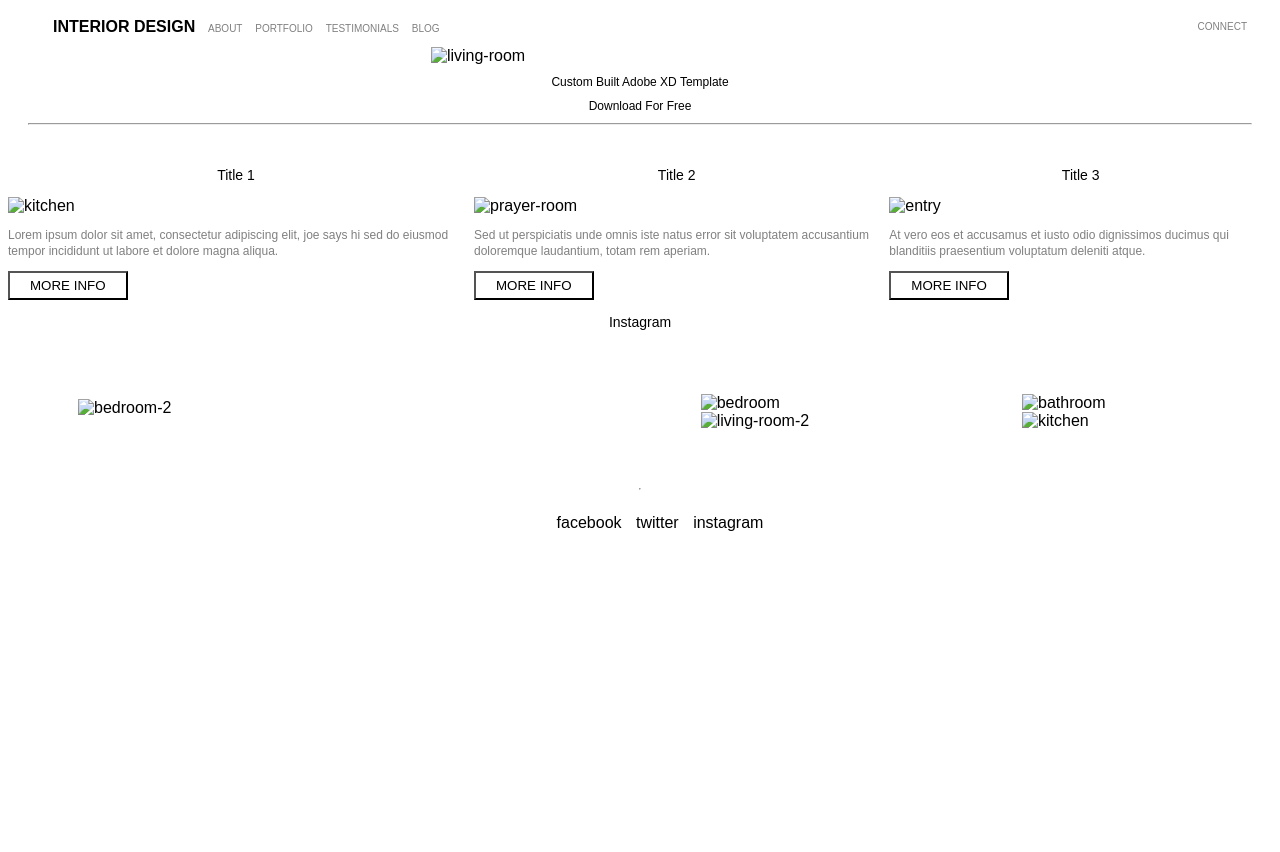
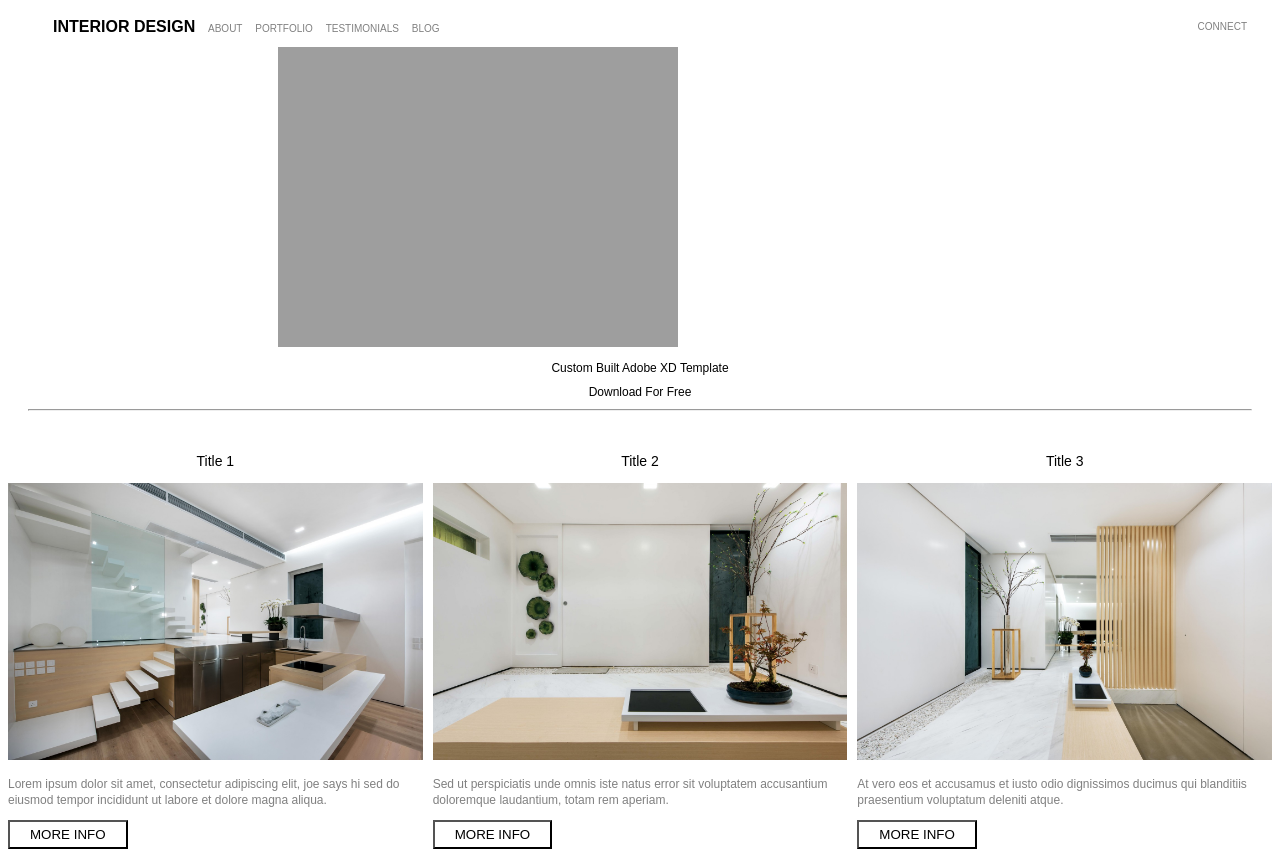
Before and after one commit to navonodjoseph/interior-design, a plain HTML site: page index.html in a window 1280 px wide. Shown: the top 852 px of the page. Before the commit the page ends 800 px from the top, so only its background shows below. Drawn offline with Linux system fonts and the light colour scheme; the site is published under a folder, as on GitHub Pages, so addresses that start at the root find nothing.

Commit message:
updated_html

```diff
--- a/index.html
+++ b/index.html
@@ -24,7 +24,7 @@
         </header>
         <main>
             <div class="main-image">
-                <img src="/assets/living-room.png" alt="living-room">
+                <img src="assets/living-room.png" alt="living-room">
             </div>
                 <h2> Custom Built Adobe XD Template </h2>
                 <h2>Download For Free</h2>
@@ -33,19 +33,19 @@
         <div class="gallery">
             <div class="gallery-1">
                 <h3>Title 1</h3>
-            <img src="/assets/kitchen.jpg" alt="kitchen">
+            <img src="assets/kitchen.jpg" alt="kitchen">
             <p>Lorem ipsum dolor sit amet, consectetur adipiscing elit, joe says hi sed do eiusmod tempor incididunt ut labore et dolore magna aliqua. </p>
             <button> MORE INFO</button>
             </div>
             <div class="gallery-2">
                 <h3>Title 2</h3>
-                <img src="/assets/prayer-room.jpg" alt="prayer-room">
+                <img src="assets/prayer-room.jpg" alt="prayer-room">
                 <p>Sed ut perspiciatis unde omnis iste natus error sit voluptatem accusantium doloremque laudantium, totam rem aperiam. </p>
             <button> MORE INFO</button>
             </div>
             <div class="gallery-3">
                 <h3>Title 3</h3>
-                <img src="/assets/entry.jpg" alt="entry">
+                <img src="assets/entry.jpg" alt="entry">
                 <p>At vero eos et accusamus et iusto odio dignissimos ducimus qui blanditiis praesentium voluptatum deleniti atque.</p>
             <button>MORE INFO</button>
             </div>
@@ -53,11 +53,11 @@
         </div>
         <h3>Instagram</h3>
         <div class="social">
-            <div class="instabox-one"><img src="/assets/bedroom-2.jpg" alt=bedroom-2></div>
-            <div class="instabox-two"><img src="/assets/bedroom.jpg" alt="bedroom"></div>
-            <div class="instabox-three"><img src="/assets/bathroom.jpg" alt="bathroom"></div>
-            <div class="instabox-four"><img src="/assets/living-room-2.jpg" alt="living-room-2"></div>
-            <div class="instabox-five"><img src="/assets/kitchen.jpg" alt="kitchen"></div>
+            <div class="instabox-one"><img src="assets/bedroom-2.jpg" alt=bedroom-2></div>
+            <div class="instabox-two"><img src="assets/bedroom.jpg" alt="bedroom"></div>
+            <div class="instabox-three"><img src="assets/bathroom.jpg" alt="bathroom"></div>
+            <div class="instabox-four"><img src="assets/living-room-2.jpg" alt="living-room-2"></div>
+            <div class="instabox-five"><img src="assets/kitchen.jpg" alt="kitchen"></div>
         </div>
         <hr>
         <footer>
```
